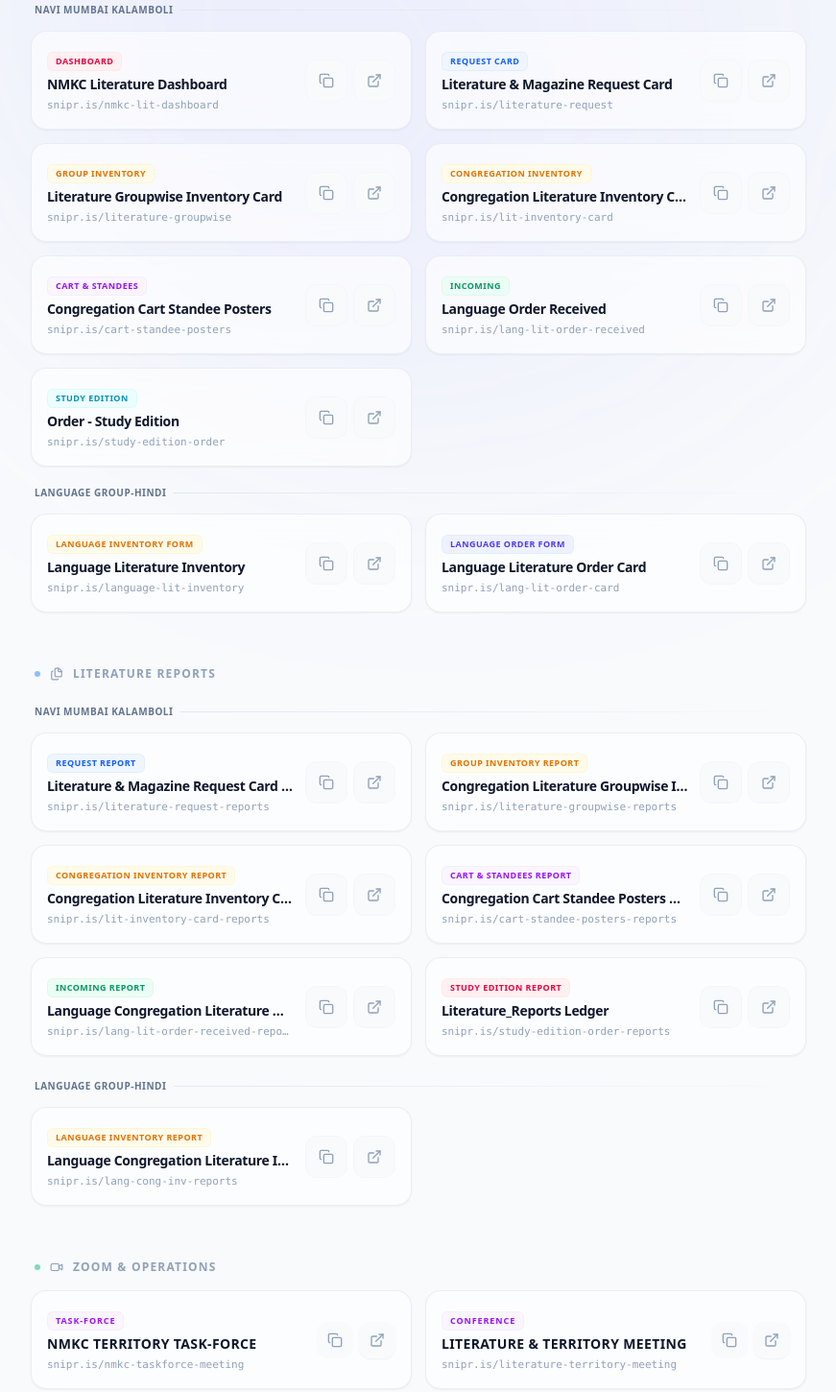
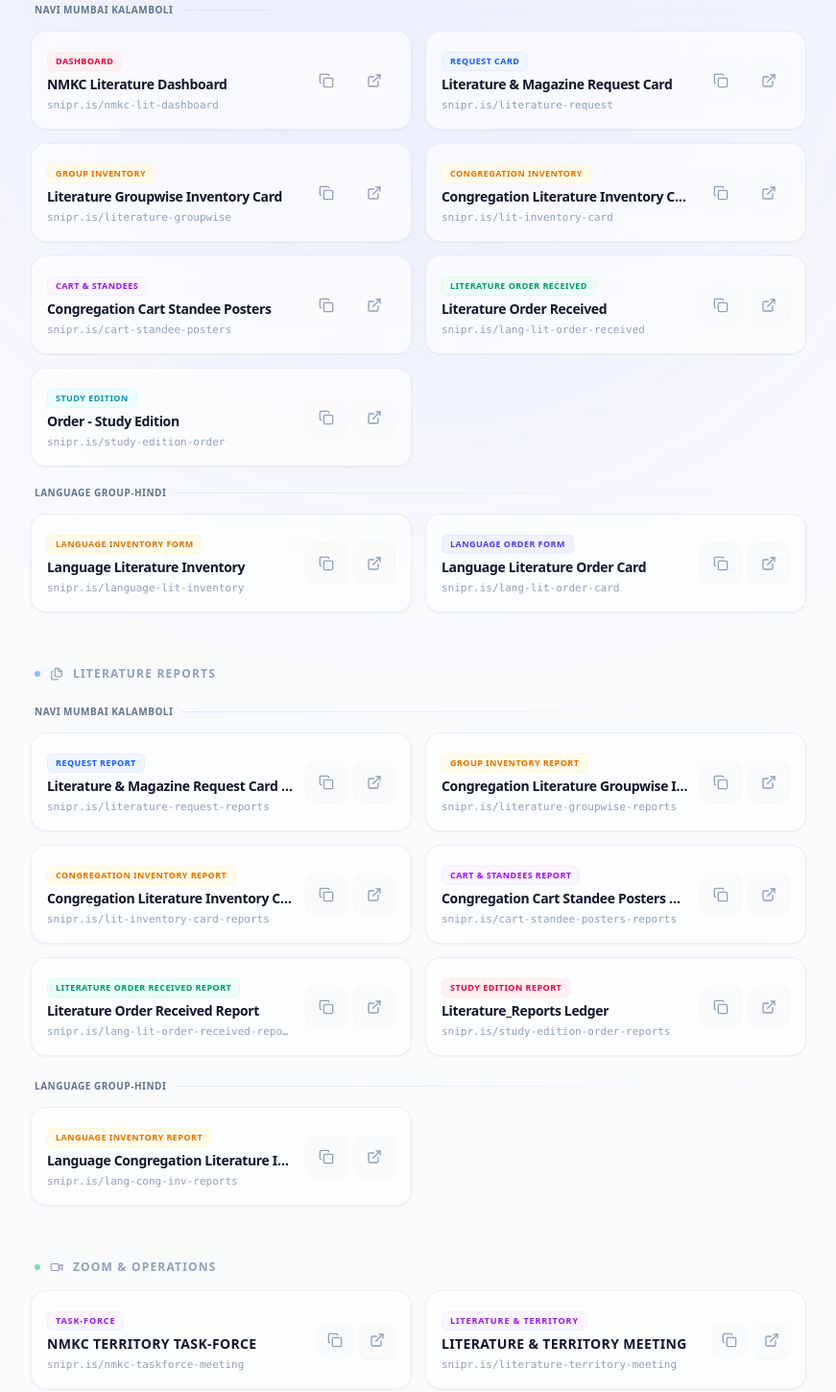
Before and after one commit to ravikumar26s/NMKC-Resource-Gateway, a plain HTML site: page index.html in a window 1280 px wide. Shown: the part 550-2000 px from the top of the page at 96% size, without its empty margins (344-1215 px from the left). Drawn offline with nearby package versions, Linux system fonts and the light colour scheme.

Commit message:
Update link card labels in index.html

```diff
--- a/index.html
+++ b/index.html
@@ -177,7 +177,7 @@
                 <div class="grid grid-cols-1 sm:grid-cols-2 gap-3.5">
                     <div class="link-card group p-4 rounded-2xl bg-white/60 dark:bg-[#0f1524]/40 border border-slate-200/70 dark:border-slate-800/50 shadow-xs flex items-center justify-between gap-3 relative overflow-hidden" data-tags="portal">
                         <div class="min-w-0 flex-1 space-y-1 z-10">
-                            <span class="badge-shimmer inline-flex items-center px-2 py-0.5 rounded-md text-[9px] font-black uppercase tracking-wider bg-indigo-50 dark:bg-indigo-950/40 text-indigo-600 dark:text-indigo-400 border border-indigo-100/60 target-pill">Portal</span>
+                            <span class="badge-shimmer inline-flex items-center px-2 py-0.5 rounded-md text-[9px] font-black uppercase tracking-wider bg-indigo-50 dark:bg-indigo-950/40 text-indigo-600 dark:text-indigo-400 border border-indigo-100/60 target-pill">TH Login & Mobile Apps</span>
                             <p class="link-title font-bold text-slate-900 dark:text-white truncate text-sm sm:text-[15px] tracking-tight group-hover:text-indigo-500 transition-colors">Territory Helper</p>
                             <p class="text-[11px] text-slate-400 dark:text-slate-500 font-mono truncate">snipr.is/th</p>
                         </div>
@@ -345,8 +345,8 @@
 
                         <div class="link-card group p-4 rounded-2xl bg-white/60 dark:bg-[#0f1524]/40 border border-slate-200/70 dark:border-slate-800/50 shadow-xs flex items-center justify-between gap-3 relative overflow-hidden" data-tags="forms order">
                             <div class="min-w-0 flex-1 space-y-1 z-10">
-                                <span class="inline-flex items-center px-2 py-0.5 rounded-md text-[9px] font-black uppercase tracking-wider bg-emerald-50 dark:bg-emerald-950/40 text-emerald-600 dark:text-emerald-400 border border-emerald-100/60 target-pill">Incoming</span>
-                                <p class="link-title font-bold text-slate-900 dark:text-white truncate text-sm sm:text-[14px] tracking-tight group-hover:text-indigo-500 transition-colors">Language Order Received</p>
+                                <span class="inline-flex items-center px-2 py-0.5 rounded-md text-[9px] font-black uppercase tracking-wider bg-emerald-50 dark:bg-emerald-950/40 text-emerald-600 dark:text-emerald-400 border border-emerald-100/60 target-pill">Literature Order Received</span>
+                                <p class="link-title font-bold text-slate-900 dark:text-white truncate text-sm sm:text-[14px] tracking-tight group-hover:text-indigo-500 transition-colors">Literature Order Received</p>
                                 <p class="text-[11px] text-slate-400 dark:text-slate-500 font-mono truncate">snipr.is/lang-lit-order-received</p>
                             </div>
                             <div class="flex items-center gap-1.5 shrink-0 z-10">
@@ -505,8 +505,8 @@
 
                         <div class="link-card group p-4 rounded-2xl bg-white/60 dark:bg-[#0f1524]/40 border border-slate-200/70 dark:border-slate-800/50 shadow-xs flex items-center justify-between gap-3 relative overflow-hidden" data-tags="reports incoming">
                             <div class="min-w-0 flex-1 space-y-1 z-10">
-                                <span class="inline-flex items-center px-2 py-0.5 rounded-md text-[9px] font-black uppercase tracking-wider bg-emerald-50 dark:bg-emerald-950/40 text-emerald-600 dark:text-emerald-400 border border-emerald-100/60 target-pill">Incoming Report</span>
-                                <p class="link-title font-bold text-slate-900 dark:text-white truncate text-sm sm:text-[14px] tracking-tight group-hover:text-indigo-500 transition-colors">Language Congregation Literature Order Received Report</p>
+                                <span class="inline-flex items-center px-2 py-0.5 rounded-md text-[9px] font-black uppercase tracking-wider bg-emerald-50 dark:bg-emerald-950/40 text-emerald-600 dark:text-emerald-400 border border-emerald-100/60 target-pill">Literature Order Received Report</span>
+                                <p class="link-title font-bold text-slate-900 dark:text-white truncate text-sm sm:text-[14px] tracking-tight group-hover:text-indigo-500 transition-colors">Literature Order Received Report</p>
                                 <p class="text-[11px] text-slate-400 dark:text-slate-500 font-mono truncate">snipr.is/lang-lit-order-received-reports</p>
                             </div>
                             <div class="flex items-center gap-1.5 shrink-0 z-10">
@@ -591,7 +591,7 @@
 
                     <div class="link-card group p-4 rounded-2xl bg-white/60 dark:bg-[#0f1524]/40 border border-slate-200/70 dark:border-slate-800/50 shadow-xs flex items-center justify-between gap-3 relative overflow-hidden" data-tags="meeting video conference">
                         <div class="min-w-0 flex-1 space-y-1">
-                            <span class="inline-flex items-center px-2 py-0.5 rounded-md text-[9px] font-black tracking-widest uppercase bg-purple-50 dark:bg-purple-950/40 text-purple-600 dark:text-purple-400 border border-purple-100/60 target-pill">Conference</span>
+                            <span class="inline-flex items-center px-2 py-0.5 rounded-md text-[9px] font-black tracking-widest uppercase bg-purple-50 dark:bg-purple-950/40 text-purple-600 dark:text-purple-400 border border-purple-100/60 target-pill">Literature & Territory</span>
                             <p class="link-title font-black text-slate-900 dark:text-white tracking-wide truncate text-sm sm:text-[14px] uppercase group-hover:text-indigo-500 transition-colors">Literature & Territory Meeting</p>
                             <p class="text-[11px] text-slate-400 dark:text-slate-500 font-mono truncate">snipr.is/literature-territory-meeting</p>
                         </div>
```
